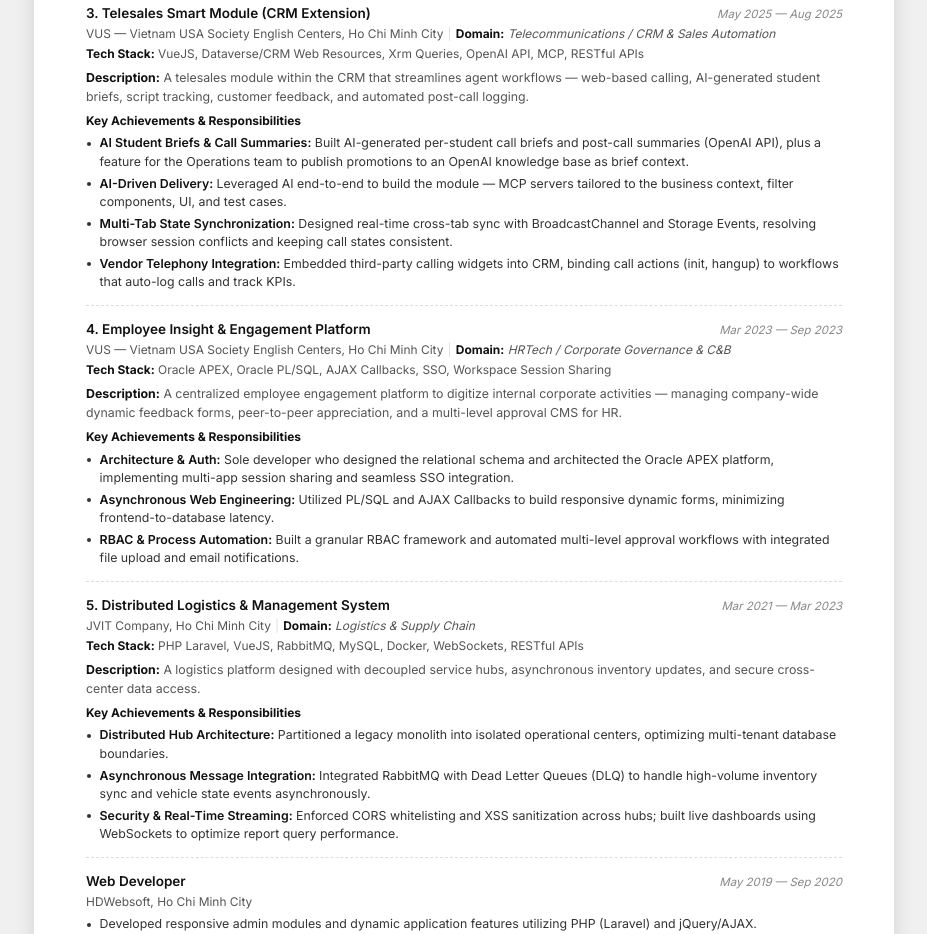
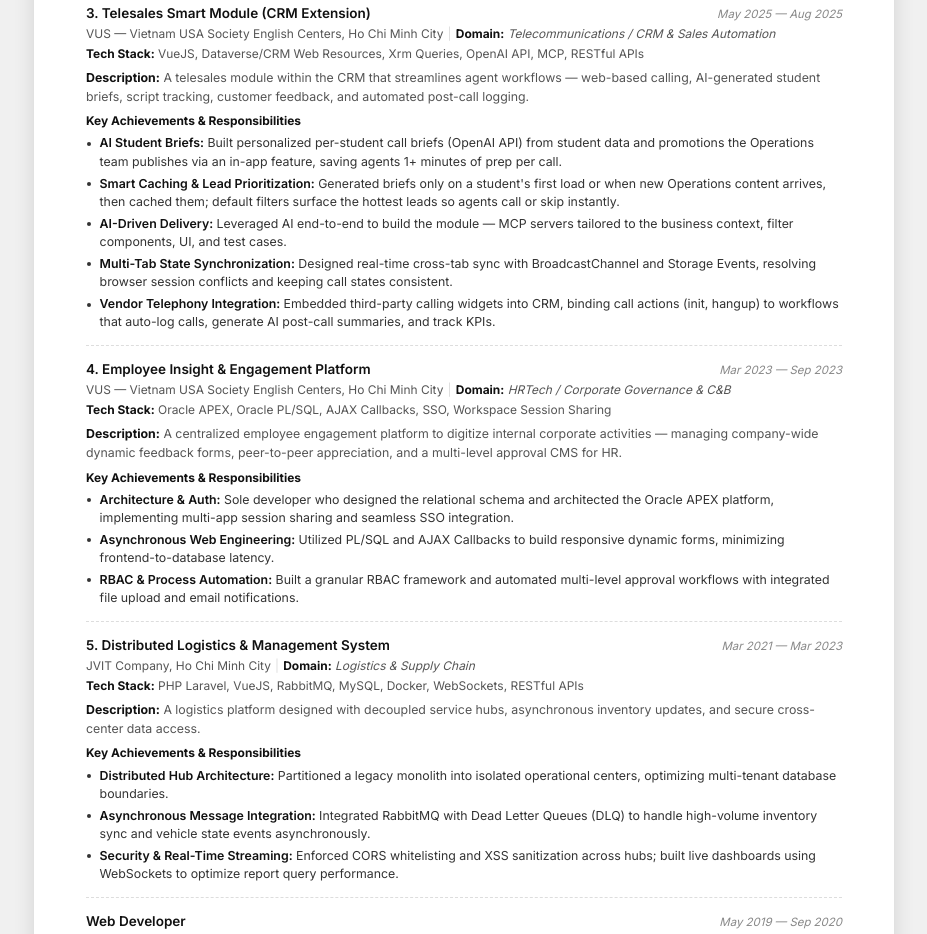
Before and after one commit to nlcthong1997/nlcthong, a plain HTML site: page portfolio/index.html in a window 1280 px wide. Shown: the part 1313-2247 px from the top of the page, without its empty margins (176-1103 px from the left). Drawn offline with Linux system fonts and the light colour scheme.

Commit message:
Portfolio CV: add brief impact, caching and lead prioritization to project 3
Co-Authored-By: Claude Opus 5.5 <noreply@anthropic.com>
Claude-Session: https://claude.ai/code/session_01XZzZw1gJhhW7ia8J1sgHbD

```diff
--- a/portfolio/index.html
+++ b/portfolio/index.html
@@ -438,10 +438,11 @@
       <p class="exp-desc"><strong>Description:</strong> A telesales module within the CRM that streamlines agent workflows — web-based calling, AI-generated student briefs, script tracking, customer feedback, and automated post-call logging.</p>
       <div class="exp-achievements-title">Key Achievements &amp; Responsibilities</div>
       <ul class="exp-achievements">
-        <li><strong>AI Student Briefs &amp; Call Summaries:</strong> Built AI-generated per-student call briefs and post-call summaries (OpenAI API), plus a feature for the Operations team to publish promotions to an OpenAI knowledge base as brief context.</li>
+        <li><strong>AI Student Briefs:</strong> Built personalized per-student call briefs (OpenAI API) from student data and promotions the Operations team publishes via an in-app feature, saving agents 1+ minutes of prep per call.</li>
+        <li><strong>Smart Caching &amp; Lead Prioritization:</strong> Generated briefs only on a student's first load or when new Operations content arrives, then cached them; default filters surface the hottest leads so agents call or skip instantly.</li>
         <li><strong>AI-Driven Delivery:</strong> Leveraged AI end-to-end to build the module — MCP servers tailored to the business context, filter components, UI, and test cases.</li>
         <li><strong>Multi-Tab State Synchronization:</strong> Designed real-time cross-tab sync with BroadcastChannel and Storage Events, resolving browser session conflicts and keeping call states consistent.</li>
-        <li><strong>Vendor Telephony Integration:</strong> Embedded third-party calling widgets into CRM, binding call actions (init, hangup) to workflows that auto-log calls and track KPIs.</li>
+        <li><strong>Vendor Telephony Integration:</strong> Embedded third-party calling widgets into CRM, binding call actions (init, hangup) to workflows that auto-log calls, generate AI post-call summaries, and track KPIs.</li>
       </ul>
     </div>
 
```
